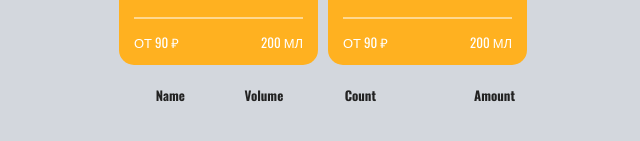
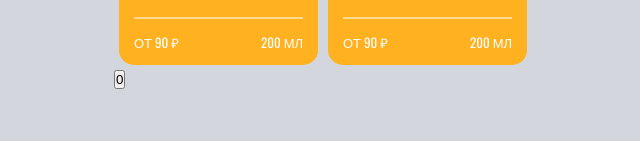
Before and after one commit to vis-86/demo-shop-webapp, a Next.js app: page / in a window 1280 px wide. Shown: the part 357-498 px from the top of the page, without its empty margins (317-957 px from the left). Built offline with nearby package versions, Linux system fonts and the light colour scheme.

Commit message:
in progress

```diff
--- a/src/components/order/GoToOrder.button.tsx
+++ b/src/components/order/GoToOrder.button.tsx
@@ -9,33 +9,29 @@ type Props = {
 const GoToOrderButton = ({ products }: PropsWithChildren<Props>) => {
 
     const { enabled: tgEnabeld = false, tgApi } = useTelegram()
-    const [totalAmount, setTotalAmount] = useState<string | null>(null)
-
-    const onGoToOrder = useCallback(() => {
-        //todo переходим на экран с оплатой
-    }, [])
+    const [totalAmount, setTotalAmount] = useState<number>(0)
 
     useEffect(() => {
-        if (products.length) {
+        if (products && products.length > 0) {
             let total = 0;
             for (let product of products) {
                 total += product.count * product.volume.price
             }
-            setTotalAmount(`Оплатить ${total} ₽`)
+            setTotalAmount(total)
         } else {
-            setTotalAmount(null)
+            setTotalAmount(0)
         }
     }, [products])
 
     useEffect(() => {
-        if (!tgEnabeld) return
+        if (!tgApi) return
 
         if (totalAmount) {
             tgApi.setMainButtonParams({
                 is_visible: true,
-                text: totalAmount
+                text: 'К оплате' + totalAmount + ' ₽'
             }, () => {
-                onGoToOrder()
+                //todo переходим на экран с оплатой
             })
         } else {
             tgApi.setMainButtonParams({
@@ -43,26 +39,26 @@ const GoToOrderButton = ({ products }: PropsWithChildren<Props>) => {
                 text: ''
             })
         }
-    }, [tgEnabeld, tgApi, totalAmount, onGoToOrder])
+    }, [tgApi, totalAmount])
 
-    if (!tgEnabeld) {
+    if (tgEnabeld) {
         return <>
             <table className="top-bar" style={{ border: 0, width: '100%' }}>
                 <tr>
                     <th>Name</th>
                     <th>Volume</th>
                     <th>Count</th>
-                    <th style={{textAlign: 'right'}}>Amount</th>
+                    <th style={{ textAlign: 'right' }}>Amount</th>
                 </tr>
 
-                {products.map(s => <tr key={s.id + s.volume.volume}>
+                {products && products.map(s => <tr key={s.id + s.volume.volume}>
                     <td className="text-center">{s.name}</td>
                     <td className="text-center">{s.volume.volume}</td>
                     <td className="text-center">{s.count}</td>
-                    <td style={{textAlign: 'right'}} className="text-center">{s.volume.price * s.count}  ₽</td>
+                    <td style={{ textAlign: 'right' }} className="text-center">{s.volume.price * s.count}  ₽</td>
                 </tr>)}
                 <tr>
-                    <td style={{textAlign: 'right'}} colSpan={4} >{totalAmount}</td>
+                    <td style={{ textAlign: 'right' }} colSpan={4} >{totalAmount}</td>
                 </tr>
             </table>
 
@@ -71,7 +67,15 @@ const GoToOrderButton = ({ products }: PropsWithChildren<Props>) => {
 
     return (
         <>
-            <button onClick={onGoToOrder} type='button' className='button-add-to-cart'>{totalAmount}</button>
+            <button
+                onClick={() => {
+                    //todo переходим на экран с оплатой
+                }}
+                type='button'
+                className='button-add-to-cart'
+            >
+                {totalAmount}
+            </button>
         </>
     )
 }
```
